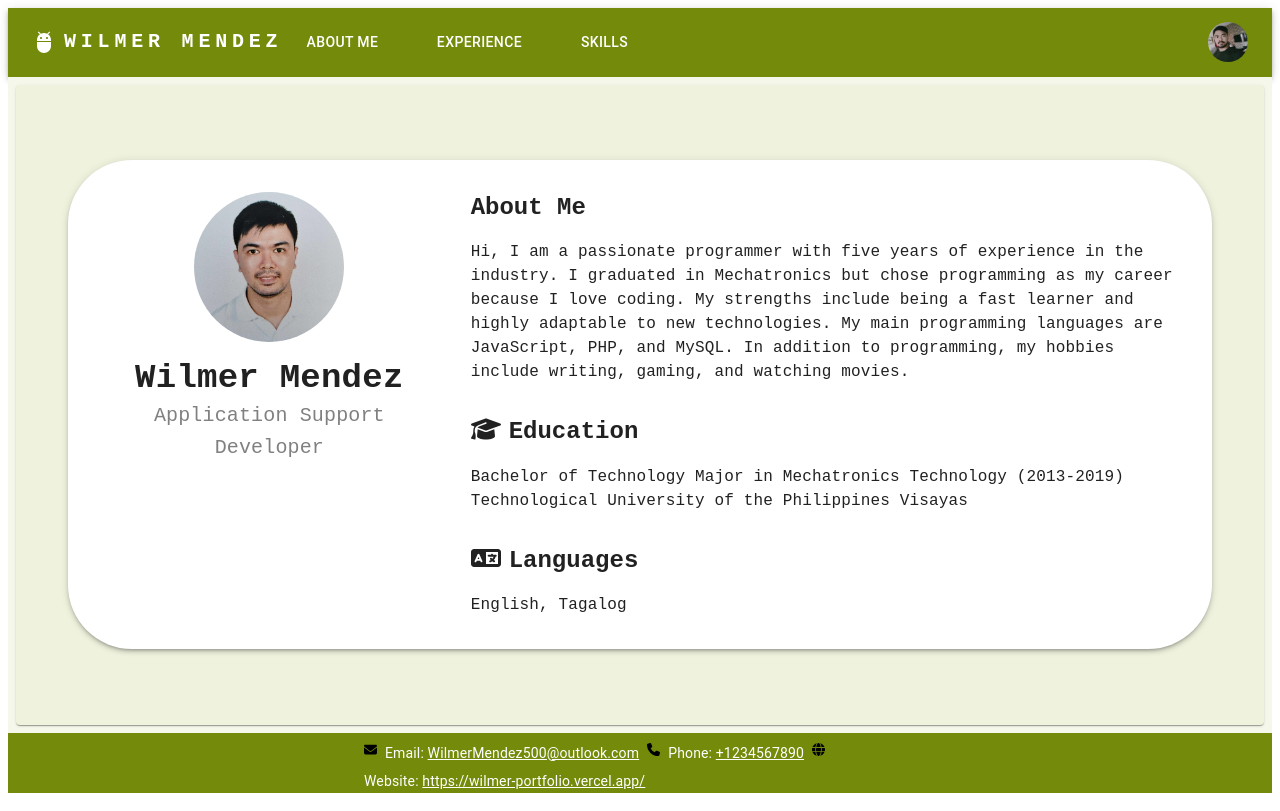
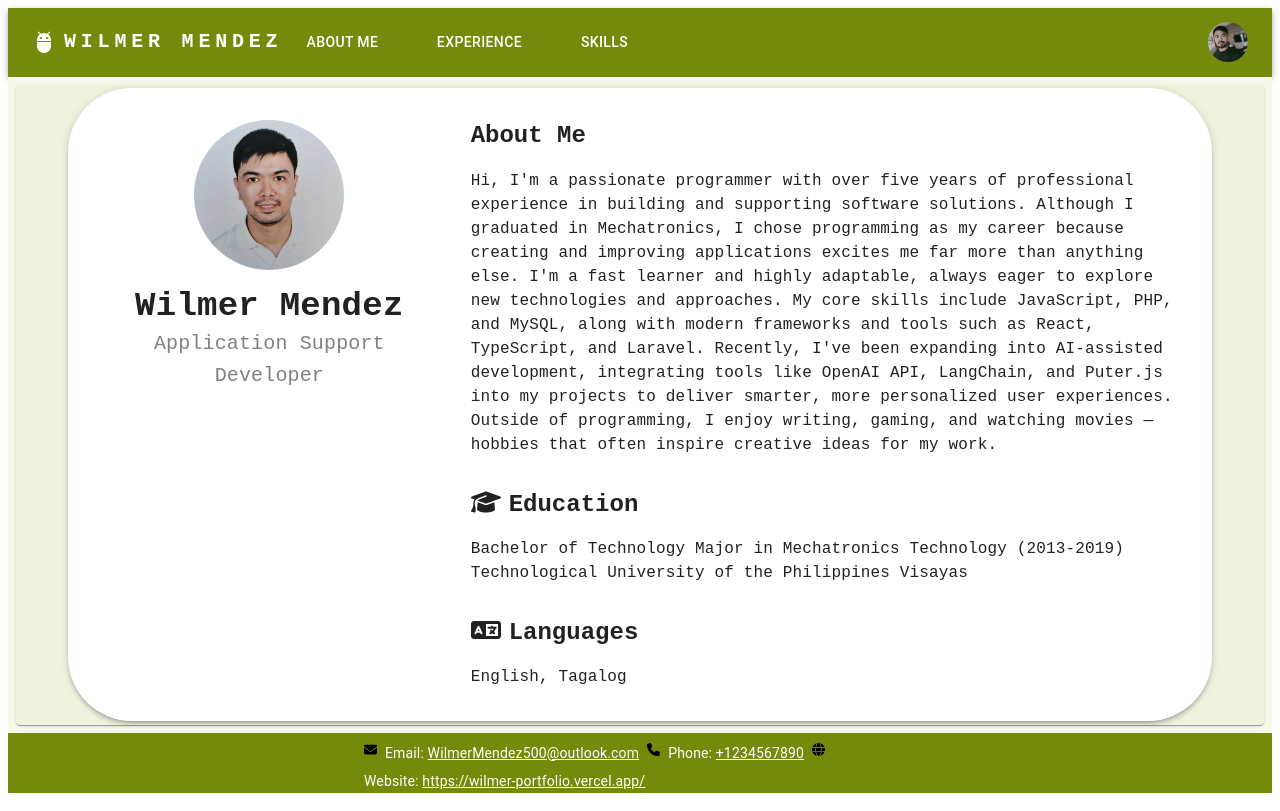
Before and after one commit to wilmermendezcodes/Portfolio, a React (Create React App) app in the folder wilmer-portfolio2/my-app/: page / in a window 1280 px wide. Both pictures are taken after a click on the button "ABOUT ME". Built offline with nearby package versions, Linux system fonts and the light colour scheme.

Commit message:
about me change

```diff
--- a/wilmer-portfolio2/my-app/src/components/papercomponents/AboutMe.jsx
+++ b/wilmer-portfolio2/my-app/src/components/papercomponents/AboutMe.jsx
@@ -59,13 +59,11 @@ const AboutMe = () => {
                 About Me
               </Typography>
               <Typography variant="body1" sx={{ fontFamily: "monospace" }}>
-                Hi, I am a passionate programmer with five years of experience
-                in the industry. I graduated in Mechatronics but chose
-                programming as my career because I love coding. My strengths
-                include being a fast learner and highly adaptable to new
-                technologies. My main programming languages are JavaScript, PHP,
-                and MySQL. In addition to programming, my hobbies include
-                writing, gaming, and watching movies.
+                Hi, I'm a passionate programmer with over five years of professional experience in building and supporting software solutions. Although I graduated in Mechatronics, I chose programming as my career because creating and improving applications excites me far more than anything else.
+
+                I'm a fast learner and highly adaptable, always eager to explore new technologies and approaches. My core skills include JavaScript, PHP, and MySQL, along with modern frameworks and tools such as React, TypeScript, and Laravel. Recently, I've been expanding into AI-assisted development, integrating tools like OpenAI API, LangChain, and Puter.js into my projects to deliver smarter, more personalized user experiences.
+
+                Outside of programming, I enjoy writing, gaming, and watching movies — hobbies that often inspire creative ideas for my work.
               </Typography>
             </Box>
 
```
